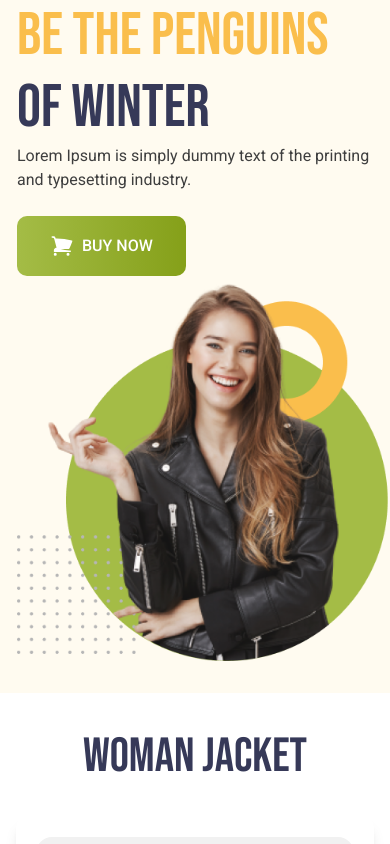
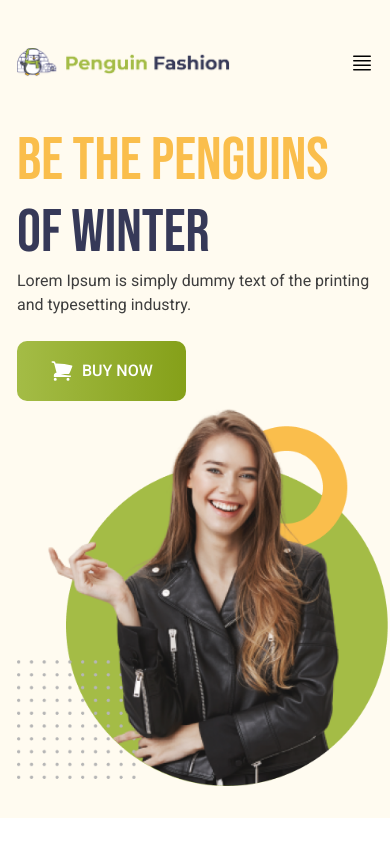
Before and after one commit to sakibMERN/penguin-fashion, a plain HTML site: page index.html in a window 390 px wide. Shown: the top 844 px of the page. Drawn offline with nearby package versions, Linux system fonts and the light colour scheme.

Commit message:
nav section completed

```diff
--- a/index.html
+++ b/index.html
@@ -25,7 +25,36 @@
   <body class="font-roboto box-border">
     <!-- Header section start  -->
     <header class="bg-[#FFFBF0] pb-8 mb-10 md:mb-12">
-      <nav class="lg:w-[80%]"></nav>
+      <nav class="px-4 lg:w-[80%] pt-12 mx-auto flex justify-between items-center mb-12">
+        <div class="w-[60%] md:w-[25%]">
+          <img src="./icons/logo.png" alt="" />
+        </div>
+        <div class="flex ">
+          <div class="text-base font-medium text-[#3C3C3C] space-x-12 hidden md:block">
+            <a href="#">Home</a>
+            <a href="#">Product</a>
+            <a href="#">About Us</a>
+            <a href="#">Contact Us</a>
+          </div>
+          <div class="md:hidden">
+            <svg
+              xmlns="http://www.w3.org/2000/svg"
+              fill="none"
+              viewBox="0 0 24 24"
+              stroke-width="1.5"
+              stroke="currentColor"
+              class="size-6"
+            >
+              <path
+                stroke-linecap="round"
+                stroke-linejoin="round"
+                d="M3.75 5.25h16.5m-16.5 4.5h16.5m-16.5 4.5h16.5m-16.5 4.5h16.5"
+              />
+            </svg>
+          </div>
+        </div>
+
+      </nav>
       <!-- banner start  -->
       <div
         class="lg:w-[80%] pl-[17px] lg:pb-32 lg:flex lg:justify-between lg:mx-auto lg:items-center"
@@ -346,11 +375,19 @@
       </section>
 
       <!-- Our service section start  -->
-      <section class="flex flex-col-reverse md:flex-row md:justify-between md:items-center gap-y-12 md:space-y-4 mb-24 p-5 md:p-0">
+      <section
+        class="flex flex-col-reverse md:flex-row md:justify-between md:items-center gap-y-12 md:space-y-4 mb-24 p-5 md:p-0"
+      >
         <div class="space-y-9">
           <!-- Service card-1  -->
-          <div class="md:w-[75%] p-7 flex  flex-col md:flex-row border shadow-md rounded-2xl lg:space-x-9">
-            <img class="w-[78px] h-[82px] mx-auto" src="./icons/house.png" alt="" />
+          <div
+            class="md:w-[75%] p-7 flex flex-col md:flex-row border shadow-md rounded-2xl lg:space-x-9"
+          >
+            <img
+              class="w-[78px] h-[82px] mx-auto"
+              src="./icons/house.png"
+              alt=""
+            />
             <div class="">
               <h4 class="text-2xl text-[#363958] mb-4">Find the Perfect Fit</h4>
               <p class="text-base text-[#3E3E3E]">
@@ -360,8 +397,14 @@
             </div>
           </div>
           <!-- Service card-2  -->
-          <div class="md:w-[75%] p-7 flex  flex-col md:flex-row border shadow-md rounded-2xl lg:space-x-9">
-            <img class="w-[78px] h-[82px] mx-auto" src="./icons/box.png" alt="" />
+          <div
+            class="md:w-[75%] p-7 flex flex-col md:flex-row border shadow-md rounded-2xl lg:space-x-9"
+          >
+            <img
+              class="w-[78px] h-[82px] mx-auto"
+              src="./icons/box.png"
+              alt=""
+            />
             <div class="">
               <h4 class="text-2xl text-[#363958] mb-4">Find the Perfect Fit</h4>
               <p class="text-base text-[#3E3E3E]">
@@ -371,8 +414,14 @@
             </div>
           </div>
           <!-- Service card-3  -->
-          <div class="md:w-[75%] p-7 flex  flex-col md:flex-row border shadow-md rounded-2xl lg:space-x-9">
-            <img class="w-[78px] h-[82px] mx-auto" src="./icons/question.png" alt="" />
+          <div
+            class="md:w-[75%] p-7 flex flex-col md:flex-row border shadow-md rounded-2xl lg:space-x-9"
+          >
+            <img
+              class="w-[78px] h-[82px] mx-auto"
+              src="./icons/question.png"
+              alt=""
+            />
             <div class="">
               <h4 class="text-2xl text-[#363958] mb-4">Find the Perfect Fit</h4>
               <p class="text-base text-[#3E3E3E]">
```
